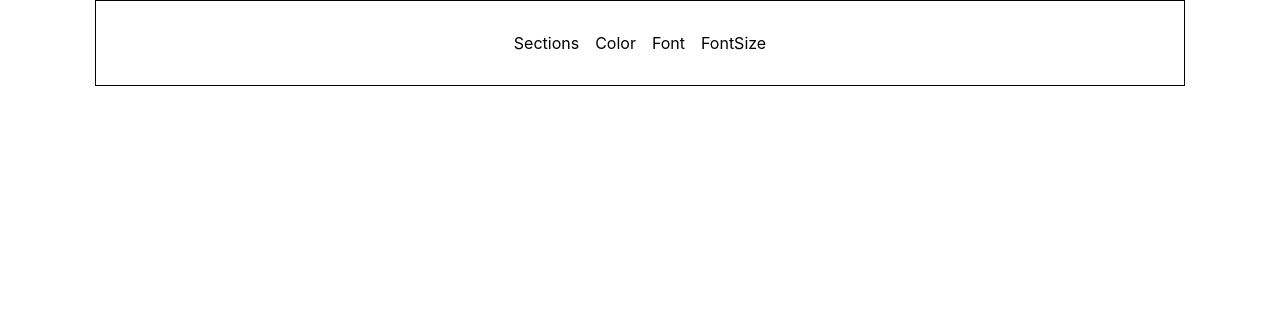
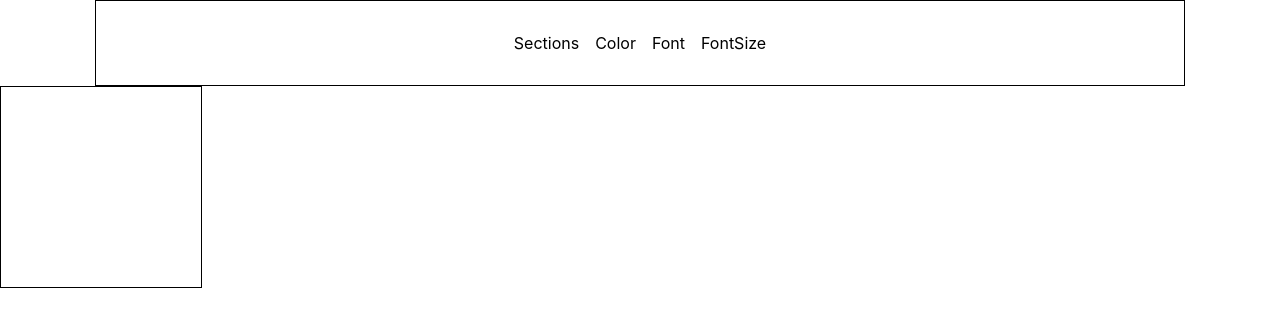
Before and after one commit to kronosGR/react.js-resumemaker, a React (Create React App) app: page / in a window 1280 px wide. Shown: the top 326 px of the page. Built offline with nearby package versions, Linux system fonts and the light colour scheme.

Commit message:
started color box

```diff
--- a/package.json
+++ b/package.json
@@ -13,6 +13,7 @@
     "react": "^18.1.0",
     "react-dom": "^18.1.0",
     "react-scripts": "5.0.1",
+    "styled-components": "^5.3.5",
     "typescript": "^4.7.2",
     "web-vitals": "^2.1.4"
   },
@@ -39,5 +40,8 @@
       "last 1 firefox version",
       "last 1 safari version"
     ]
+  },
+  "devDependencies": {
+    "@types/styled-components": "^5.1.25"
   }
 }
--- /dev/null
+++ b/src/Components/Toolbar/ColorPicker/ColorBox.tsx
@@ -0,0 +1,21 @@
+import React, { useRef } from 'react';
+import styled from 'styled-components';
+
+export const ColorBoxWrapper = styled.div`
+  width: 200px;
+  height: 200px;
+  cursor: crosshair;
+  border: 1px solid black;
+`;
+
+function ColorBox() {
+  const canvas = useRef(null);
+
+  return (
+    <ColorBoxWrapper>
+      <canvas ref={canvas} />
+    </ColorBoxWrapper>
+  );
+}
+
+export default ColorBox;
--- /dev/null
+++ b/src/Components/Toolbar/ColorPicker/ColorPicker.tsx
@@ -0,0 +1,12 @@
+import React from 'react';
+import ColorBox from './ColorBox';
+
+function ColorPicker() {
+  return (
+    <div>
+      <ColorBox />
+    </div>
+  );
+}
+
+export default ColorPicker;
--- a/src/Pages/Maker.tsx
+++ b/src/Pages/Maker.tsx
@@ -1,4 +1,5 @@
 import React from 'react';
+import ColorPicker from '../Components/Toolbar/ColorPicker/ColorPicker';
 import Toolbar from '../Components/Toolbar/Toolbar';
 
 import classes from './Maker.module.css';
@@ -7,6 +8,7 @@ function Maker() {
   return (
     <div>
       <Toolbar />
+      <ColorPicker />
     </div>
   );
 }
```
Also changed, not shown: src/Components/Toolbar/ColorPicker/usePaint.tsx (added, +22 -0 lines), 1 other file (tests, documents, lock files or other folders).
